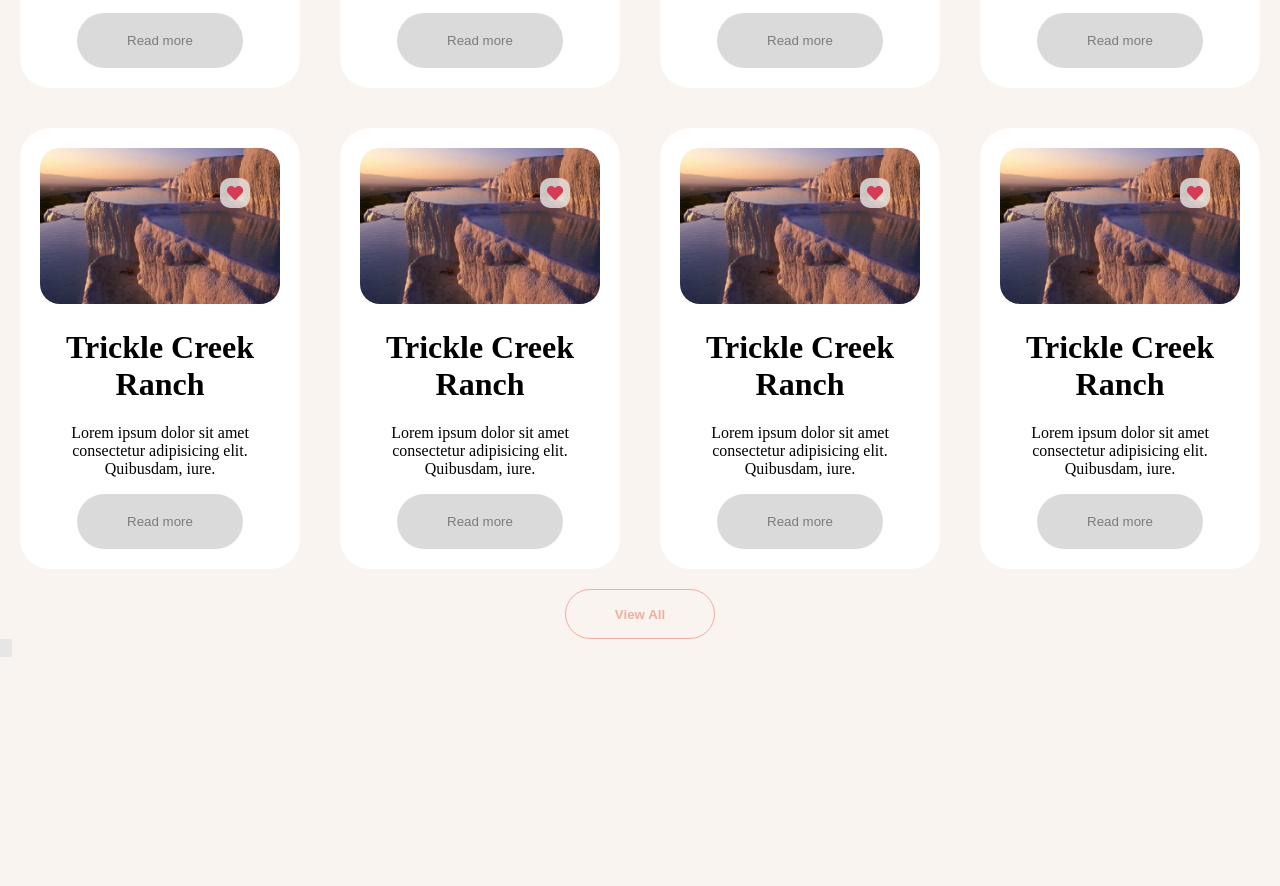
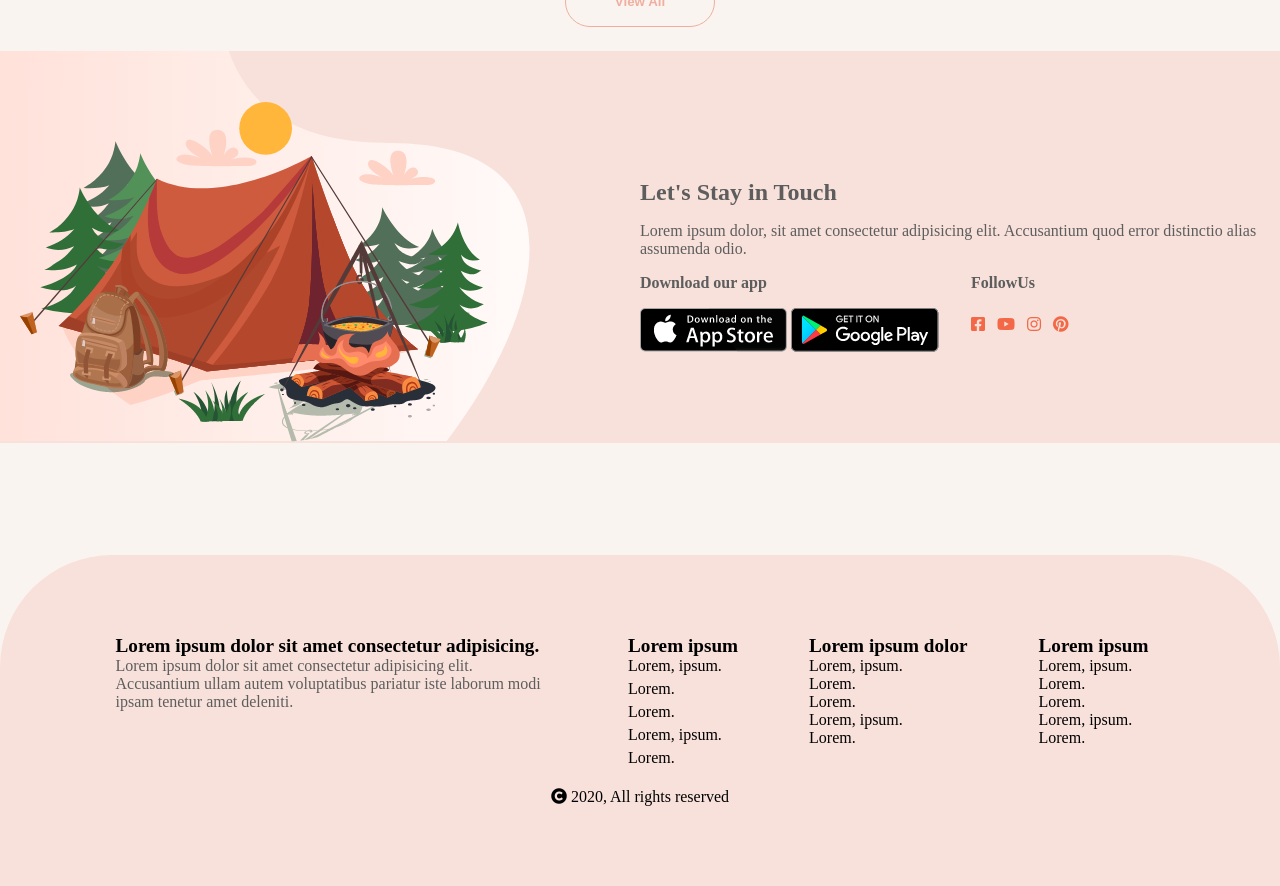
Before and after one commit to Dp2907/CampingWeb, a plain HTML site: page index.html in a window 1280 px wide. Shown: the part 1741-2627 px from the top of the page. Before the commit the page ends 2398 px from the top, so only its background shows below. Drawn offline with Linux system fonts and the light colour scheme.

Commit message:
finish camping web

```diff
--- a/css/style.css
+++ b/css/style.css
@@ -1,9 +1,11 @@
-*{
+* {
   box-sizing: border-box;
+  margin: 0;
+  padding: 0;
 }
 
-.clearfix{
-  clear:both;
+.clearfix {
+  clear: both;
 }
 
 body {
@@ -16,7 +18,7 @@ body {
   background-color: #f8e1db;
   padding: 15px 10px 10px 15px;
   color: rgb(0, 0, 0);
-  position:fixed;
+  position: fixed;
   z-index: 10;
   width: 100%;
 }
@@ -43,12 +45,12 @@ body {
   border-radius: 0 0 150px 150px;
 }
 
-.service{
+.service {
   margin: -150px 0 0 0;
   padding: 20px;
 }
 
-.service-item{
+.service-item {
   float: left;
   width: 25%;
   text-align: center;
@@ -56,72 +58,74 @@ body {
   box-sizing: border-box;
 }
 
-.service-item-content{
+.service-item-content {
   background-color: white;
   border-radius: 30px;
-  padding:20px;
+  padding: 20px;
 }
 
-.service-item img{
+.service-item img {
   height: 82px;
 }
 
-.activity{
-  margin: 450px 0 0 0;
+.activity {
+  margin: 6rem 0 0 0;
 }
 
 .activity-title {
   text-align: center;
 }
 
-.activity-item{
-  float:left;
+.activity-item {
+  float: left;
   width: 25%;
   text-align: center;
   padding: 20px;
   box-sizing: border-box;
 }
 
-.activity-item-content{
+.activity-item-content {
   background-color: white;
   border-radius: 30px;
-  padding:20px;
+  padding: 20px;
 }
 
-.activity-item-content button{
-  padding:20px 50px;
-  border-radius:50px;
+.activity-item-content button {
+  padding: 20px 50px;
+  border-radius: 50px;
   background-color: rgb(218, 218, 218);
-  border:none;
+  border: none;
   color: rgb(124, 124, 124);
-  cursor:pointer;
+  cursor: pointer;
+  margin: 1rem;
 }
 
-.activity-item-image img{
+.activity-item-image img {
   border-radius: 20px;
   width: 100%;
 }
 
-.activity-title button{
+.activity-title button {
   width: 150px;
   height: 50px;
-  border-radius:50px;
+  border-radius: 50px;
   background-color: #faf4f1;
-  border:1px solid #f0ae9e;
+  border: 1px solid #f0ae9e;
   color: #f0ae9e;
   font-weight: bold;
+  margin-bottom: 1.5rem;
 }
 
 .activity-item-image {
   position: relative;
 }
 
-.activity-item-image i{
-  position:absolute;
-  right:30px;
-  top:30px;
+.activity-item-image i {
+  position: absolute;
+  right: 30px;
+  top: 30px;
   color: rgb(212, 59, 84);
-  background-color: rgba(230, 230,230, .8);
+  background-color: rgba(230, 230, 230, 0.8);
   width: 30px;
   height: 30px;
   line-height: 30px;
@@ -129,13 +133,125 @@ body {
   border-radius: 10px;
 }
 
-.contact{
-  background-color: #e6e6e6;
-}
-.contact-left-content img{
-  display: inline;
+.contact {
+  background-color: #f8e1db;
+  width: 100%;
+  position: relative;
+  height: 24.5rem;
 }
 
-.contact{
-  float:left;
+.contact__left {
+  width: 40%;
+  height: 24.5rem;
+  top: 0;
+  left: 0;
+  position: relative;
+  align-items: center;
+  justify-content: center;
 }
+
+.contact__left__mask {
+  background-color: #f8e1db;
+  margin: 0 0 0 -20rem;
+}
+
+.contact__left__img {
+  position: absolute;
+  bottom: 0;
+  right: 1.5rem;
+}
+
+.contact__right {
+  position: absolute;
+  top: 0;
+  left: 0;
+  width: auto;
+  height: auto;
+  margin-left: 40rem;
+  margin-top: 8rem;
+}
+
+.contact__right h1,
+p {
+  margin-bottom: 1rem;
+  color: rgb(93, 93, 93);
+}
+
+.contact__right b {
+  size: 1rem;
+  color: rgb(93, 93, 93);
+}
+
+.contact__right__detail {
+  display: flex;
+  flex-direction: row;
+  position: relative;
+}
+
+.contact__right__download {
+  margin-right: 2rem;
+}
+
+.contact__right__download a {
+  text-decoration: none;
+}
+
+.contact__right__download img {
+  margin-top: 1rem;
+}
+
+.contact__right__follow a {
+  text-decoration: none;
+  color: rgb(243, 104, 70);
+  margin: 1rem 0.5rem 0 0;
+}
+
+.contact__right__follow i {
+  margin-top: 1.5rem;
+}
+
+.footer {
+  background-color: #f8e1db;
+  border-radius: 7rem 7rem 0 0;
+  margin-top: 7rem;
+  padding: 5rem;
+}
+
+.footer__details {
+  display: flex;
+  flex-direction: row;
+  justify-content: space-around;
+  align-items:flex-start;
+  margin-right: 1rem;
+}
+
+.footer__information{
+  width:40%;
+}
+.footer__details h1{
+  font-size: 1.2rem;
+}
+
+.footer__help1 a {
+  text-decoration: none;
+  color: black;
+  display: block;
+  margin-bottom: 5px;
+}
+
+.footer__plan a {
+  text-decoration: none;
+  color: black;
+  display: block;
+}
+
+.footer__help2 a {
+  text-decoration: none;
+  color: black;
+  display: block;
+}
+
+.footer__copyright{
+  text-align: center;
+  margin-top: 1rem;
+}
--- a/index.html
+++ b/index.html
@@ -13,7 +13,7 @@
   </head>
 
   <body>
-    <div class="header">
+    <header class="header">
       <a href="#">
         <img src="./images/logoicon.png" width="50px" alt="logo" />
       </a>
@@ -25,11 +25,11 @@
         <a href="#">Gallery</a>
         <a href="#contact">Contact us</a>
       </div>
-    </div>
+    </header>
 
-    <div class="carousel"></div>
+    <section class="carousel"></section>
 
-    <div class="service">
+    <section class="service">
       <div class="service-list">
         <div class="service-item">
           <div class="service-item-content">
@@ -77,9 +77,9 @@
 
         <div class="clearfix"></div>
       </div>
-    </div>
+    </section>
 
-    <div class="activity">
+    <section class="activity">
       <div class="activity-title">
         <img src="./images/Group 313.png" alt="activity-icon" />
         <h1>Explore Destination & Activity</h1>
@@ -211,15 +211,90 @@
           <button>View All</button>
         </div>
       </div>
-    </div>
+    </section>
 
-    <div class="contact">
-      <img src="" />
-      <img src="" />
-      <img src="" />
-      <img src="" />
-    </div>
+    <section class="contact">
+      <div class="contact__left">
+        <img class="contact__left__mask" src="./images/mask.png" />
+        <img class="contact__left__img" src="./images/homeicon.png" />
+      </div>
+      <div class="contact__right">
+        <h1>Let's Stay in Touch</h1>
+        <p>
+          Lorem ipsum dolor, sit amet consectetur adipisicing elit. Accusantium
+          quod error distinctio alias assumenda odio.
+        </p>
+        <div class="contact__right__detail">
+          <div class="contact__right__download">
+            <b>Download our app</b>
+            <br />
+            <a href="https://www.apple.com/vn/app-store/" target="_blank">
+              <img src="./images/download-on-the-app-store-apple-1.png" />
+            </a>
+            <a href="https://play.google.com/store?hl=vi&gl=US" target="_blank">
+              <img src="./images/google-play-badge-1.png" />
+            </a>
+          </div>
+          <div class="contact__right__follow">
+            <b>FollowUs</b>
+            <br />
+            <a href="https://www.facebook.com" target="_blank">
+              <i class="fab fa-facebook-square"></i>
+            </a>
+            <a href="https://www.youtube.com" target="_blank">
+              <i class="fab fa-youtube"></i>
+            </a>
+            <a href="https://www.instagram.com" target="_blank">
+              <i class="fab fa-instagram"></i>
+            </a>
+            <a href="https://www.pinterest.com" target="_blank">
+              <i class="fab fa-pinterest"></i>
+            </a>
+          </div>
+        </div>
+      </div>
+    </section>
 
-    <div class="footer"></div>
+    <footer class="footer">
+      <div class="footer__details">
+        <div class="footer__information">
+          <h1>Lorem ipsum dolor sit amet consectetur adipisicing.</h1>
+          <p>
+            Lorem ipsum dolor sit amet consectetur adipisicing elit. Accusantium
+            ullam autem voluptatibus pariatur iste laborum modi ipsam tenetur
+            amet deleniti.
+          </p>
+        </div>
+        <div class="footer__help1">
+          <h1>Lorem ipsum</h1>
+          <a href="#">Lorem, ipsum.</a>
+          <a href="#">Lorem.</a>
+          <a href="#">Lorem.</a>
+          <a href="#">Lorem, ipsum.</a>
+          <a href="#">Lorem.</a>
+        </div>
+        <div class="footer__plan">
+          <h1>Lorem ipsum dolor</h1>
+          <a href="#">Lorem, ipsum.</a>
+          <a href="#">Lorem.</a>
+          <a href="#">Lorem.</a>
+          <a href="#">Lorem, ipsum.</a>
+          <a href="#">Lorem.</a>
+        </div>
+        <div class="footer__help2">
+          <h1>Lorem ipsum </h1>
+          <a href="#">Lorem, ipsum.</a>
+          <a href="#">Lorem.</a>
+          <a href="#">Lorem.</a>
+          <a href="#">Lorem, ipsum.</a>
+          <a href="#">Lorem.</a>
+        </div>
+        </div>
+        <div class="footer__copyright">
+          <i class="fa fa-copyright"></i>
+          <span>2020, All rights reserved</span>
+        </div>
+      </div>
+    </footer>
   </body>
 </html>
```
